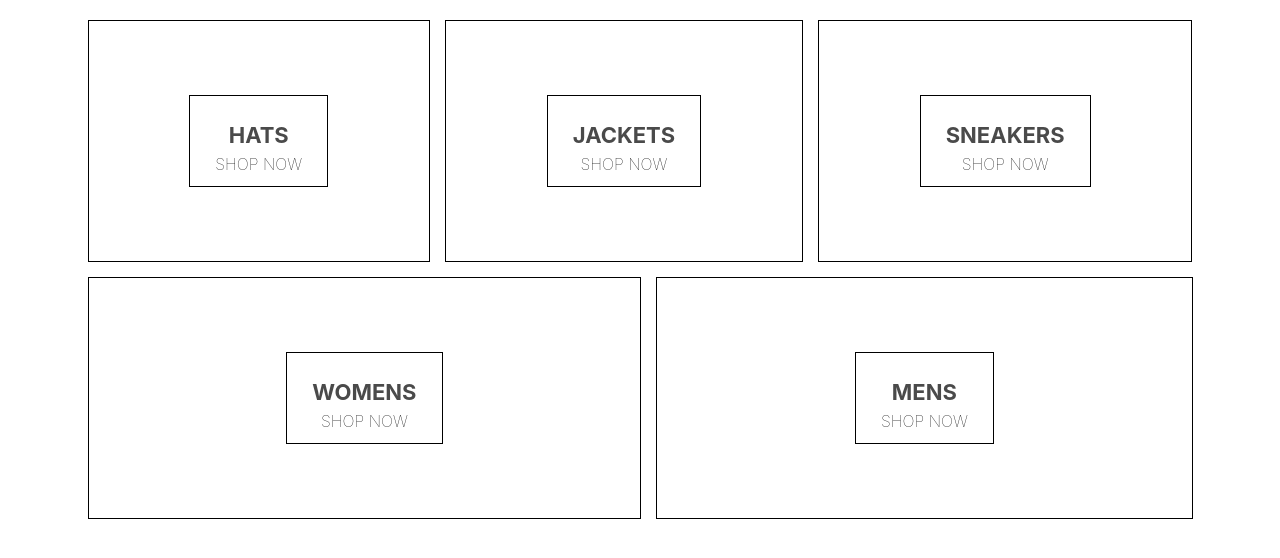
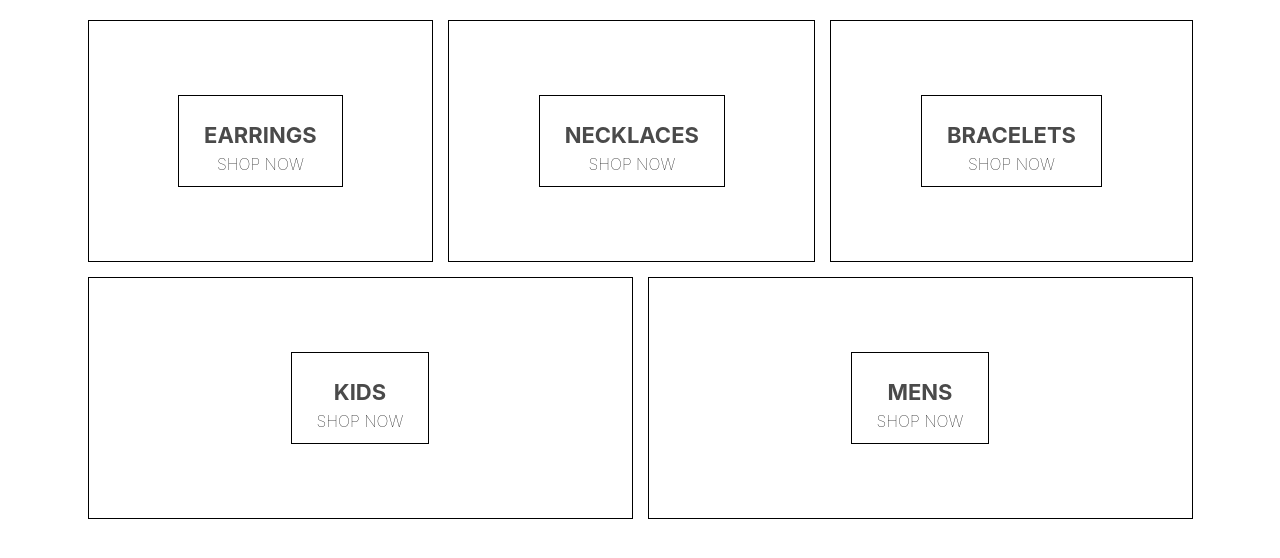
Before and after one commit to TylerGlenski/ecommerce-demo, a React (Create React App) app: page / in a window 1280 px wide. Shown: the top 558 px of the page. Built offline with nearby package versions, Linux system fonts and the light colour scheme.

Commit message:
first update

```diff
--- a/src/homepage.component.jsx
+++ b/src/homepage.component.jsx
@@ -6,25 +6,25 @@ const HomePage = () => (
         <div className='directory-menu'>
             <div className='menu-item'>
                 <div className='content'>
-                    <h1 className='title'>HATS</h1>
+                    <h1 className='title'>EARRINGS</h1>
                     <span className='subtitle'>SHOP NOW</span>
                 </div>
             </div>
             <div className='menu-item'>
                 <div className='content'>
-                    <h1 className='title'>JACKETS</h1>
+                    <h1 className='title'>NECKLACES</h1>
                     <span className='subtitle'>SHOP NOW</span>
                 </div>
             </div>
             <div className='menu-item'>
                 <div className='content'>
-                    <h1 className='title'>SNEAKERS</h1>
+                    <h1 className='title'>BRACELETS</h1>
                     <span className='subtitle'>SHOP NOW</span>
                 </div>
             </div>
             <div className='menu-item'>
                 <div className='content'>
-                    <h1 className='title'>WOMENS</h1>
+                    <h1 className='title'>KIDS</h1>
                     <span className='subtitle'>SHOP NOW</span>
                 </div>
             </div>
```
